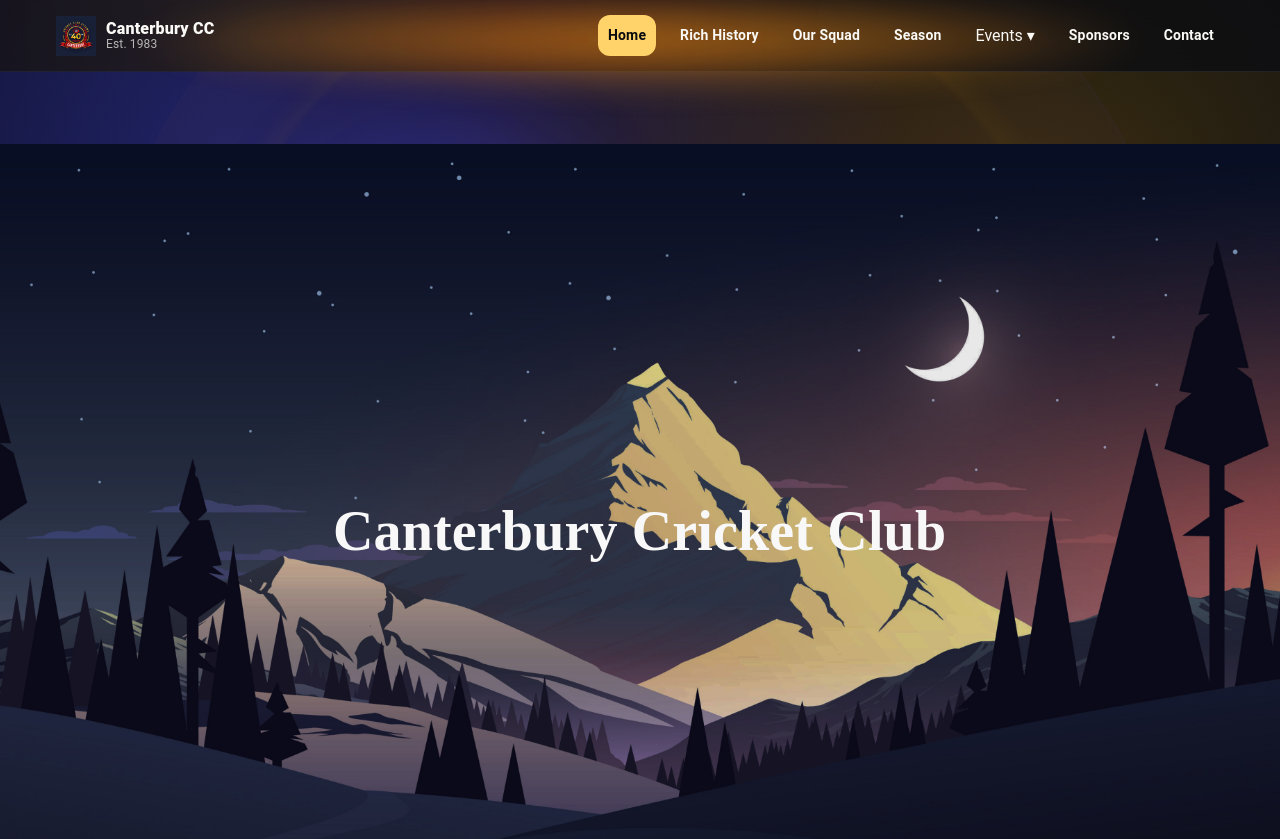
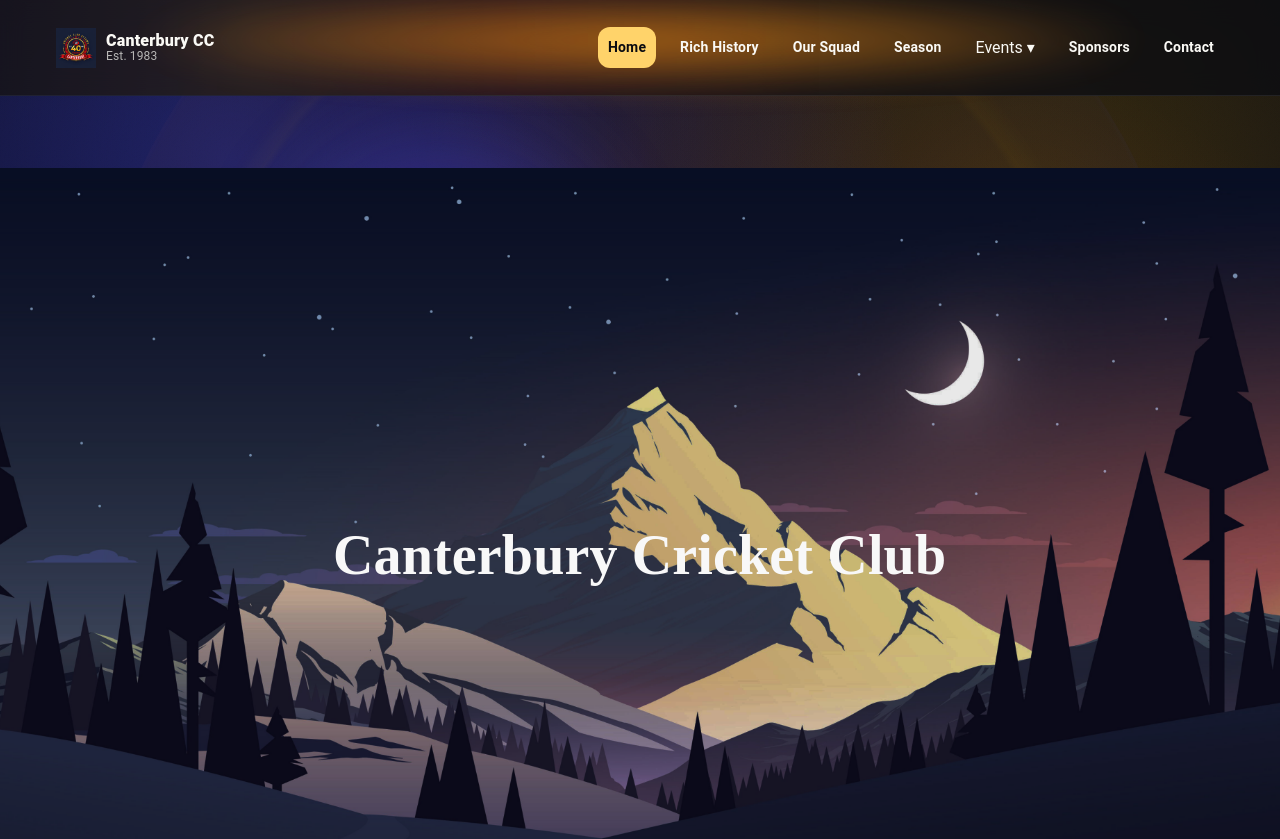
Before and after one commit to snj3vpaul/CanterburyCricket, a React (Vite) app in the folder CanterburyCricket/: page / in a window 1280 px wide. Shown: the top 839 px of the page. Built offline with nearby package versions, Linux system fonts and the light colour scheme.

Commit message:
set bar to 96px

```diff
--- a/CanterburyCricket/src/components/Navbars/Navbar1.css
+++ b/CanterburyCricket/src/components/Navbars/Navbar1.css
@@ -1,6 +1,6 @@
 /* Navbar1.css */
 :root {
-  --nav-h: 72px;
+  --nav-h: 96px;
   --nav-bg: rgba(10, 12, 18, 0.72);
   --nav-border: rgba(255, 255, 255, 0.08);
   --nav-text: #faf9f5;
--- a/CanterburyCricket/src/pages/OurSquadFlip.css
+++ b/CanterburyCricket/src/pages/OurSquadFlip.css
@@ -10,6 +10,7 @@
 }
 
 .squadContainer {
+  padding-top: calc(var(--nav-h) + 24px);
   width: min(1200px, calc(100% - 36px));
   margin: 0 auto;
   padding: 26px 0 44px;
@@ -65,6 +66,7 @@
 }
 
 .filterBar {
+  top: calc(var(--nav-h) + 12px);
   position: sticky;
   top: 76px;
   z-index: 10;
```
